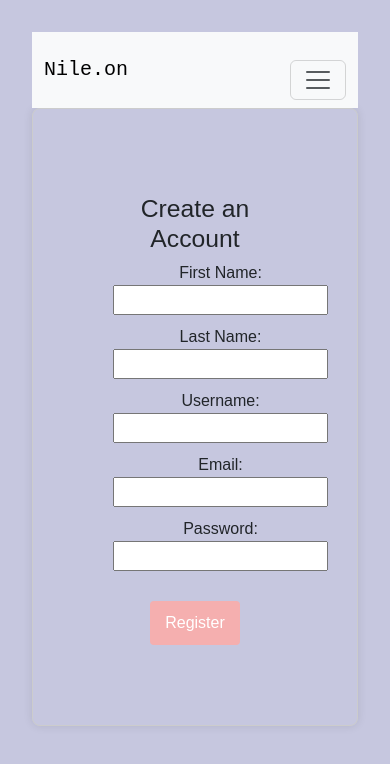
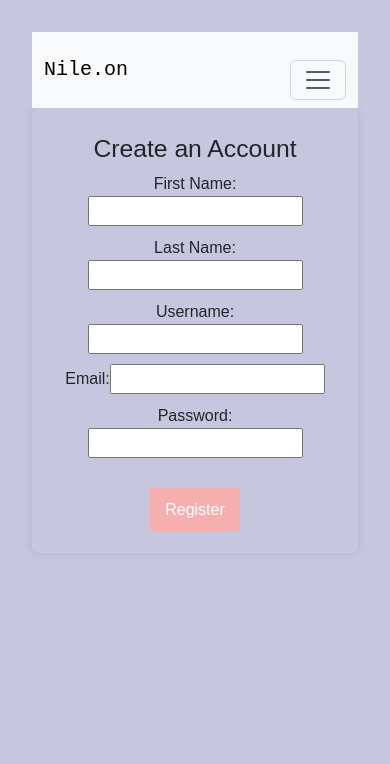
Before and after one commit to rtra96/stonecaps, a React (Vite) app: page /register in a window 390 px wide. Shown: the top 764 px of the page. Built offline with nearby package versions, Linux system fonts and the light colour scheme.

Commit message:
final commit for the night. best optimization for smaller devices.

```diff
--- a/src/App.css
+++ b/src/App.css
@@ -25,21 +25,6 @@
   filter: drop-shadow(0 0 2em #61dafbaa);
 }
 
-@keyframes logo-spin {
-  from {
-    transform: rotate(0deg);
-  }
-  to {
-    transform: rotate(360deg);
-  }
-}
-
-@media (prefers-reduced-motion: no-preference) {
-  a:nth-of-type(2) .logo {
-    animation: logo-spin infinite 20s linear;
-  }
-}
-
 .card {
   padding: 2em;
 }
@@ -63,6 +48,12 @@
   border: 1px solid #ccc;
   border-radius: 8px;
   box-shadow: 0 0 10px rgba(0, 0, 0, 0.1);
+}
+
+@media (max-width: 443px) {
+  .flavor-container {
+    padding: 20px; /* Adjust padding for smaller screens */
+  }
 }
 
 input {
```
